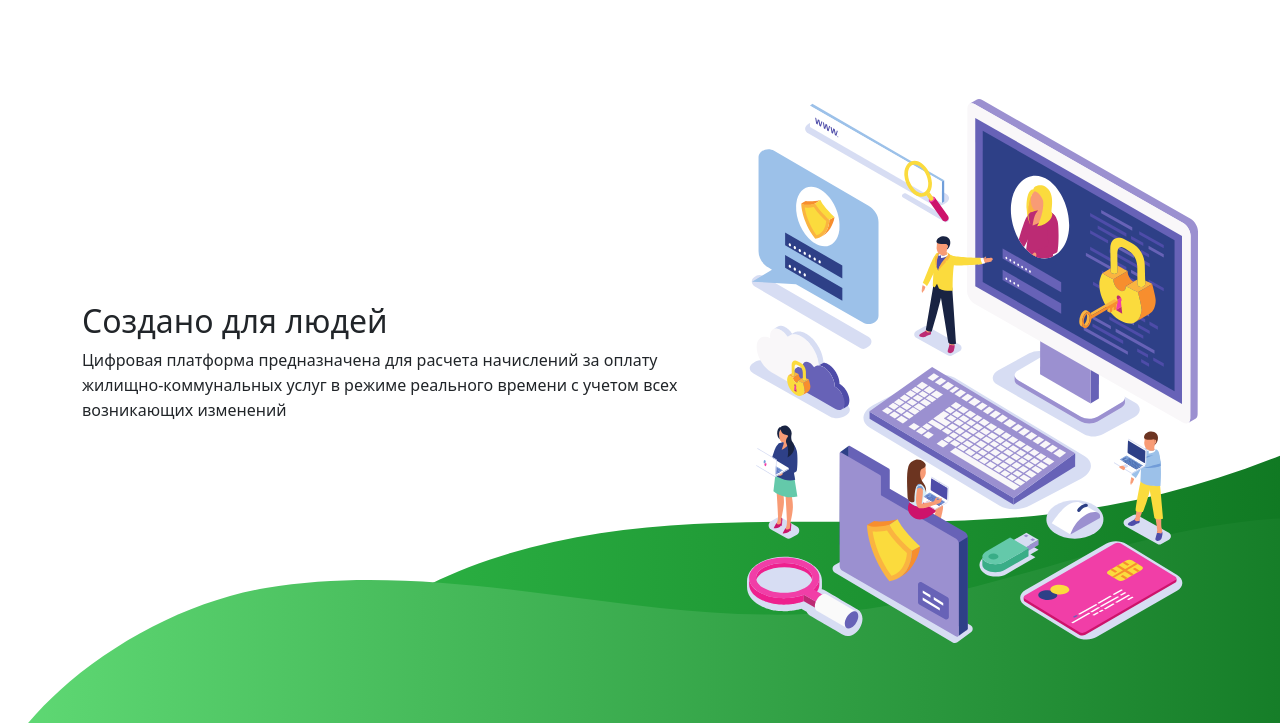
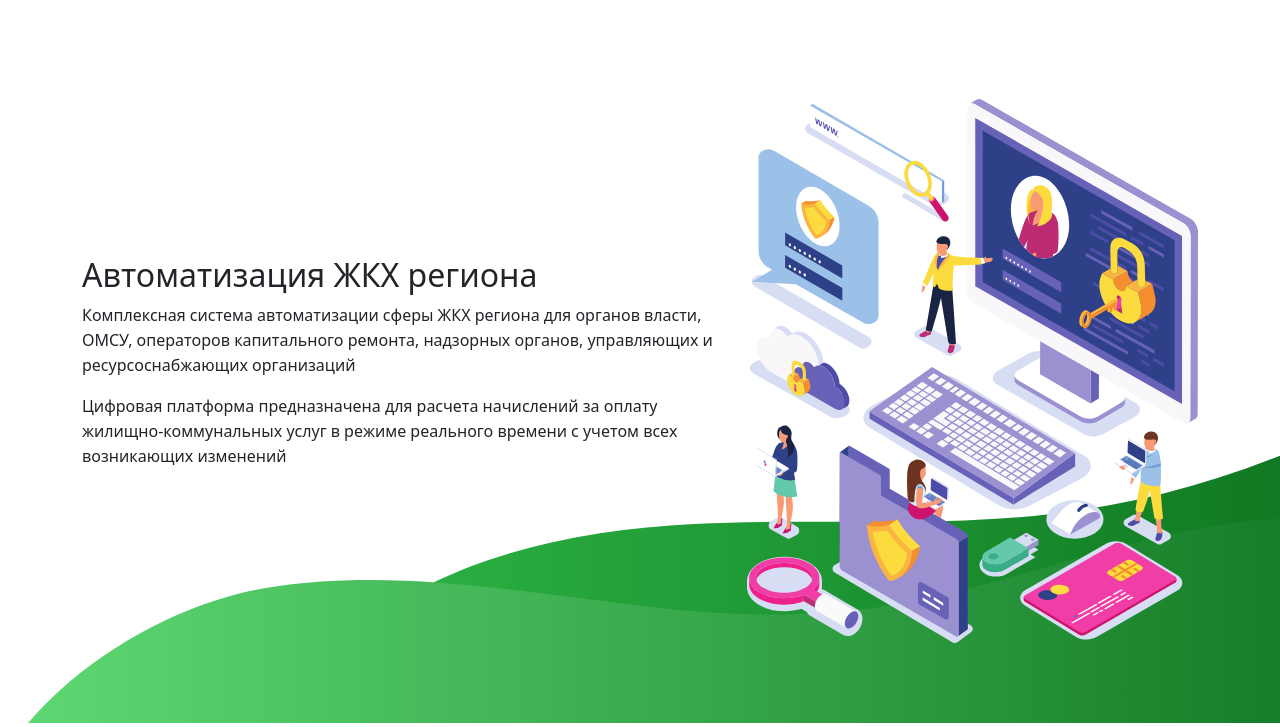
Before and after one commit to IamLeha/Lending, a plain HTML site: page index.html in a window 1280 px wide. Shown: the part 73-800 px from the top of the page. Drawn offline with nearby package versions, Linux system fonts and the light colour scheme.

Commit message:
second commit

```diff
--- a/index.html
+++ b/index.html
@@ -81,7 +81,9 @@
       <div class="row align-items-center">
         <div class="col-lg-7 col-md-12 col-sm-12 col-xs-12">
           <div class="contents">
-            <h2 class="head-title">Создано для людей</h2>
+            <h2 class="head-title">Автоматизация ЖКХ региона</h2>
+            <p>Комплексная система автоматизации сферы ЖКХ региона для
+               органов власти, ОМСУ, операторов капитального ремонта, надзорных органов,  управляющих и ресурсоснабжающих организаций</p>
             <p>Цифровая платформа предназначена для расчета начислений
               за оплату жилищно-коммунальных услуг в режиме реального времени с учетом всех возникающих изменений</p>
           </div>
```
